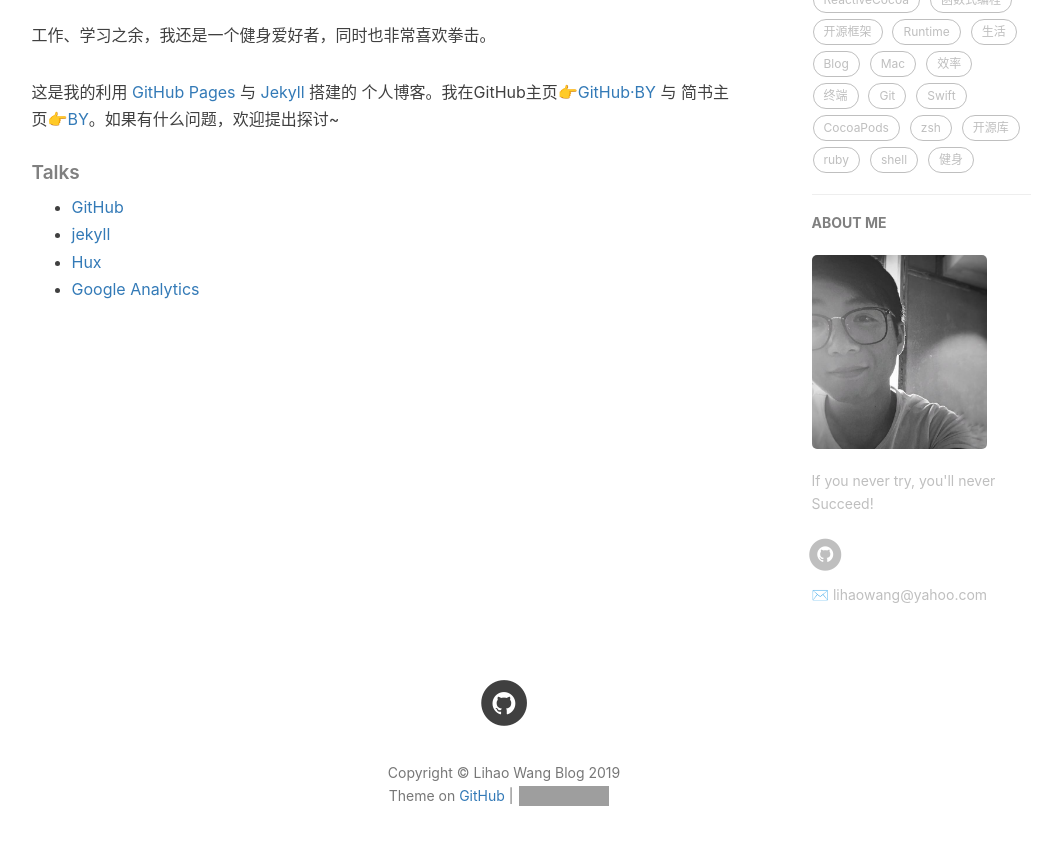
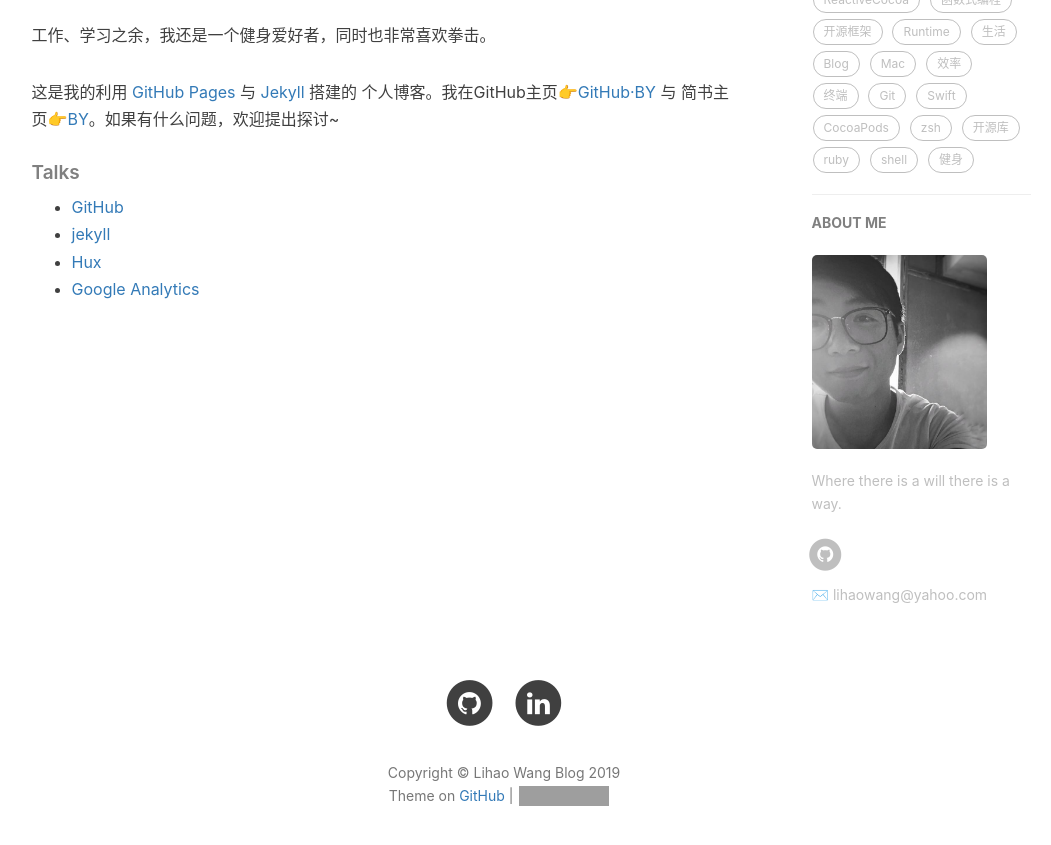
Before and after one commit to LihaoWang1991/Lihaowang1991.github.io, a Jekyll site: the page built from about.html, in a window 1280 px wide and 900 px high, scrolled down 595 px. Shown: the top 845 px of the window, without its empty margins (136-1187 px from the left). Built offline with Jekyll 4.4.1, drawn with Linux system fonts in a browser that asks for light colours; nearby versions of some CDN libraries; comment, search, counter and statistics services are not loaded; grey boxes are pictures that could not be loaded.

Commit message:
Update _config.yml

```diff
--- a/_config.yml
+++ b/_config.yml
@@ -11,7 +11,7 @@
 
 # Sidebar settings
 sidebar: true                           # whether or not using Sidebar.
-sidebar-about-description: "If you never try, you'll never Succeed!"
+sidebar-about-description: "Where there is a will there is a way."
 sidebar-avatar: /img/about-BY-gentle.jpg      # use absolute URL, seeing it's used in both `/` and `/about/`
 
 
@@ -20,6 +20,7 @@
 RSS: false
 # weibo_username:     qiubaiying
 github_username:    lihaowang1991
+linkedin_username: Lihao Wang
 #twitter_username:   qiubaiying
 
 
```
